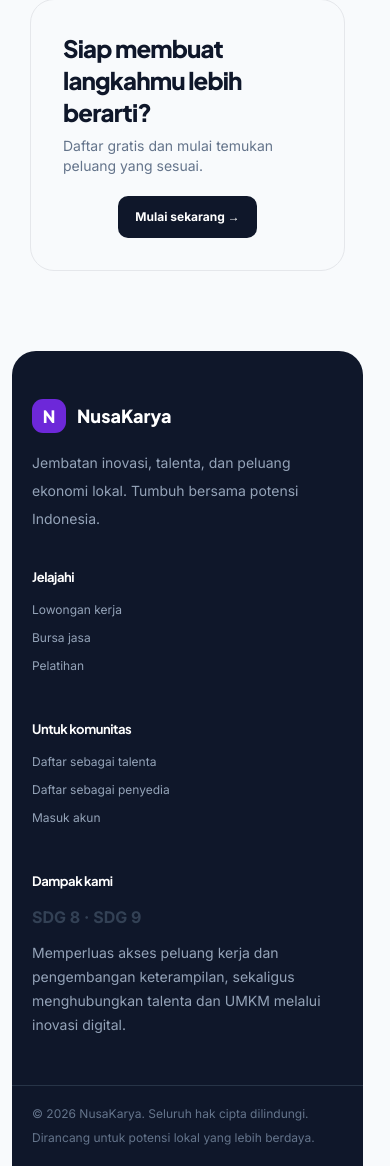
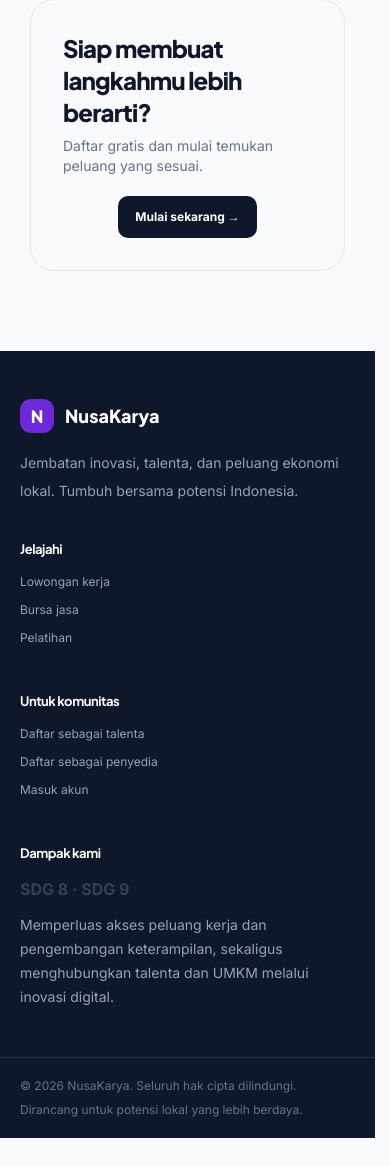
Before and after one commit to DhandyPF/Responsi-Praktikum-Pemrograman-Web-Kelompok-6-Shift-D, a PHP site: page /index.php in a window 390 px wide. Shown: the part 3880-5046 px from the top of the page. After the commit the page ends 5018 px from the top, so only its background shows below. Run offline with PHP 8.4, Linux system fonts and the light colour scheme; data comes from the database, SQL or seed files in the repository; some libraries are stand-ins or nearby versions.

Commit message:
Benerin Footer

```diff
--- a/assets/css/style.css
+++ b/assets/css/style.css
@@ -81,6 +81,11 @@ body {
   width: min(1280px, 100%);
   max-width: 1280px !important;
   margin-inline: auto;
+}
+
+.footer > .max-w-6xl {
+  width: 100%;
+  max-width: none !important;
 }
 .font-heading,
 h1,
@@ -382,9 +387,10 @@ h3 {
 }
 .footer {
   background: #0f172a;
-  width: min(1280px, calc(100% - 48px));
-  margin: 30px auto 0;
-  border-radius: 24px 24px 0 0;
+  width: 100%;
+  max-width: none;
+  margin: 30px 0 0;
+  /* border-radius: 24px 24px 0 0; */
 }
 .footer-title {
   color: #fff;
@@ -819,8 +825,7 @@ body[data-theme="dark"] .badge-amber {
   .nav-shell,
   .hero,
   .hero.max-w-6xl,
-  .section,
-  .footer {
+  .section {
     width: calc(100% - 24px);
   }
   .hero {
```
